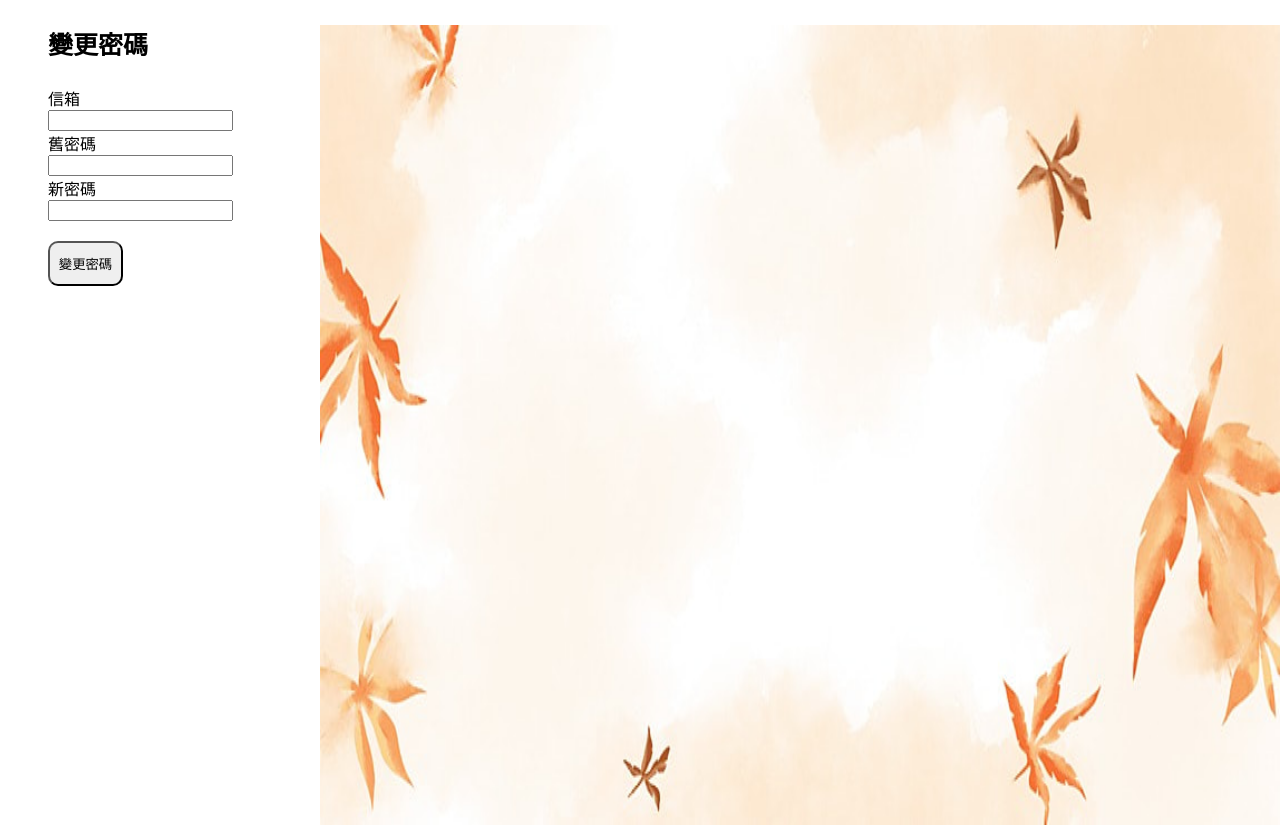
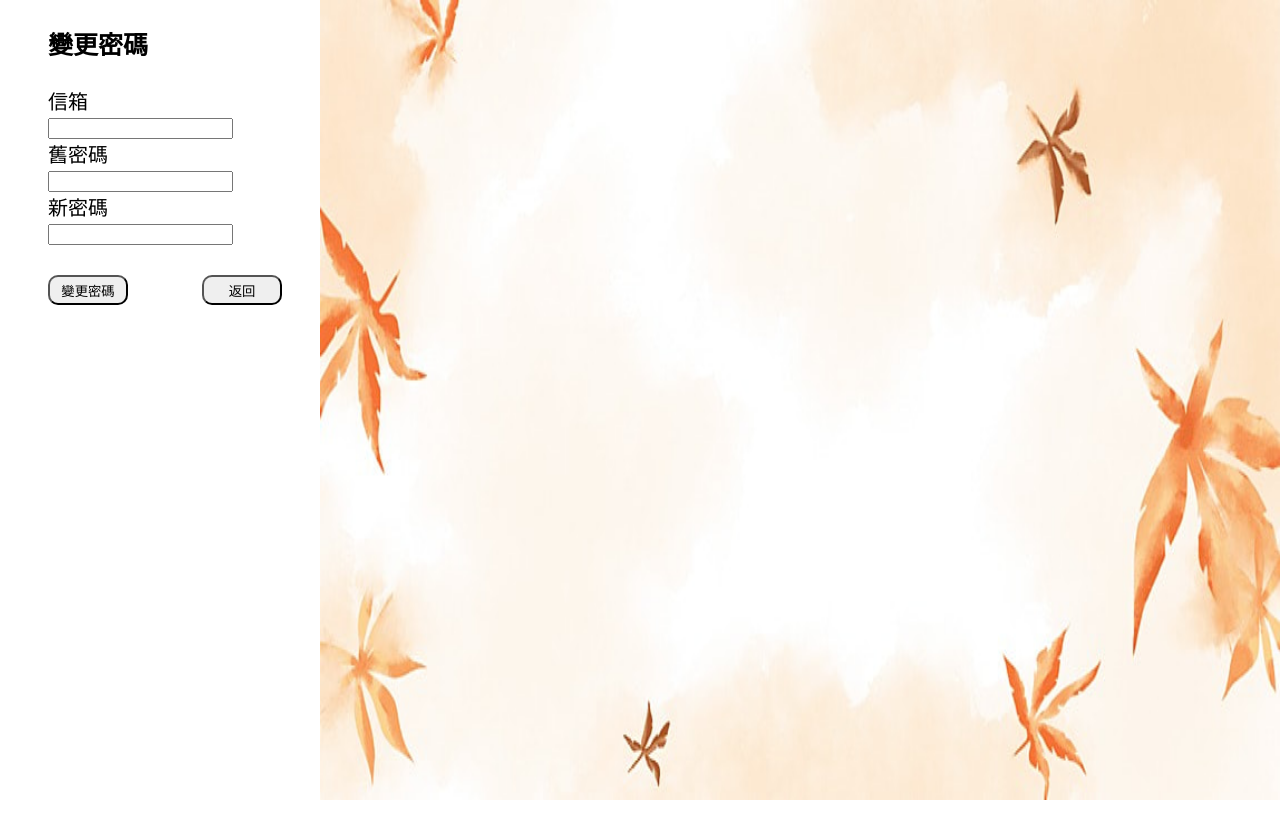
Before and after one commit to wwayneeee/shopweb, a Flask app: page /updatepw in a window 1280 px wide. After the commit the page ends 800 px from the top, so only its background shows below. Run offline with Flask 3, Linux system fonts and the light colour scheme; the visitor is signed in with stand-in values (Sample User, id 1).

Commit message:
修正前端排版及後端資料庫連線

```diff
--- a/app.py
+++ b/app.py
@@ -8,14 +8,6 @@ app=Flask(
 )
 # 設定 Session 密鑰
 app.secret_key = "any string but secret"
-
-# 初始化連線資料庫
-import pymongo
-client = pymongo.MongoClient("mongodb+srv://wayne:wayne123@mycluster.p6yq4gq.mongodb.net/?retryWrites=true&w=majority")
-db = client.member_system
-print("資料庫連線成功")
-def get_db():
-    return db
 
 from member import *
 
--- a/member.py
+++ b/member.py
@@ -4,16 +4,14 @@ client = pymongo.MongoClient("mongodb+srv://wayne:wayne123@mycluster.p6yq4gq.mon
 db = client.member_system
 print("資料庫連線成功")
 
-# from app import get_db
-# db = get_db()
-
 collection=db.users
 
-class membersystem():
+class membersystem:
     def __init__(self,username,email,password):
         self.username=username
         self.email=email
         self.password=password
+
 
     def signup(self):
         # 檢查信箱是否被註冊過
--- a/public/CSS/login.css
+++ b/public/CSS/login.css
@@ -17,11 +17,9 @@ body{
     background-color: antiquewhite;
     border-color: white;
     font-size: 30px;
-    letter-spacing: normal;
     color: black;
 }
 .input{
-    height: 150px;
     width: 120px;
     display: inline-block;
     font-size: 20px;
--- a/public/CSS/member.css
+++ b/public/CSS/member.css
@@ -9,6 +9,9 @@ body{
 }
 .leftposition{
     margin-left: 15%;
+}
+.content{
+    display: inline-block;
 }
 button{
     height: 50px;
--- a/public/CSS/register.css
+++ b/public/CSS/register.css
@@ -21,7 +21,6 @@ body{
     color: black;
 }
 .input{
-    height: 150px;
     width: 150px;
     display: inline-block;
     font-size: 20px;
--- a/public/CSS/updatepw.css
+++ b/public/CSS/updatepw.css
@@ -11,15 +11,15 @@ body{
     margin-left: 15%;
 }
 .input{
-    height: 150px;
-    width: 120px;
+    width: 150px;
     display: inline-block;
+    font-size: 20px;
 }
 button{
-    height: 45px;
-    width: 75px;
+    height: 30px;
+    width: 80px;
     border-radius: 10px;
-    margin-top: 20px;
+    margin-top: 30px;
 }
 img{
     float: right;
--- a/templates/register.html
+++ b/templates/register.html
@@ -20,6 +20,7 @@
                     <button>註冊</button>
                 </form>
             </div>
+            <a href="/login"><button>返回</button></a>
         </div>
     </div>
 
--- a/templates/updatepw.html
+++ b/templates/updatepw.html
@@ -10,15 +10,16 @@
     <img src="/picture/背景圖.jpg" alt="背景">
     <div class="leftcolor">
         <div class="leftposition">
-            <h3 style="font-size: 25px;">變更密碼</h3>
             <div class="input">
+                <h3 style="font-size: 25px;">變更密碼</h3>
                 <form action="/changepw", method="POST">
-                    信箱 <input tpye="email" name="email"><br/>
-                    舊密碼 <input type="password" name="oldpassword"><br/>
-                    新密碼 <input type="password" name="newpassword"><br/>
+                    信箱 <input tpye="email" name="email">
+                    舊密碼 <input type="password" name="oldpassword">
+                    新密碼 <input type="password" name="newpassword">
                     <button>變更密碼</button>
                 </form>
             </div>
+            <a href="/member"><button>返回</button></a>
         </div>
     </div>
 </body>
```
Also changed, not shown: templates/member.html (+6 -4 lines).
